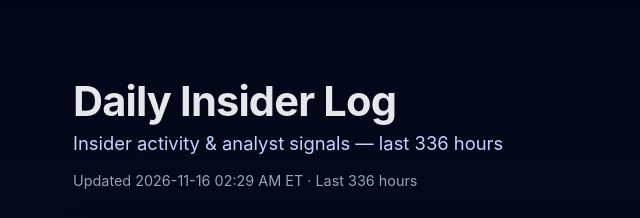
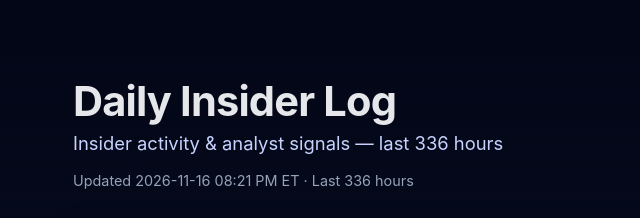
Before and after one commit to crg2298/insider-form4-scanner, a plain HTML site: page docs/index.html in a window 1280 px wide. Shown: the top 218 px of the page, 117-757 px from the left. Drawn offline with Linux system fonts and the light colour scheme.

Commit message:
Hourly update

```diff
--- a/docs/index.html
+++ b/docs/index.html
@@ -93,7 +93,7 @@
     <h1>Daily Insider Log</h1>
     <div class="subtitle">Insider activity & analyst signals — last 336 hours</div>
     <div class="updated">
-      Updated 2026-11-16 02:29 AM ET · Last 336 hours
+      Updated 2026-11-16 08:21 PM ET · Last 336 hours
     </div>
 
     <!-- MAIN CONTENT -->
```
